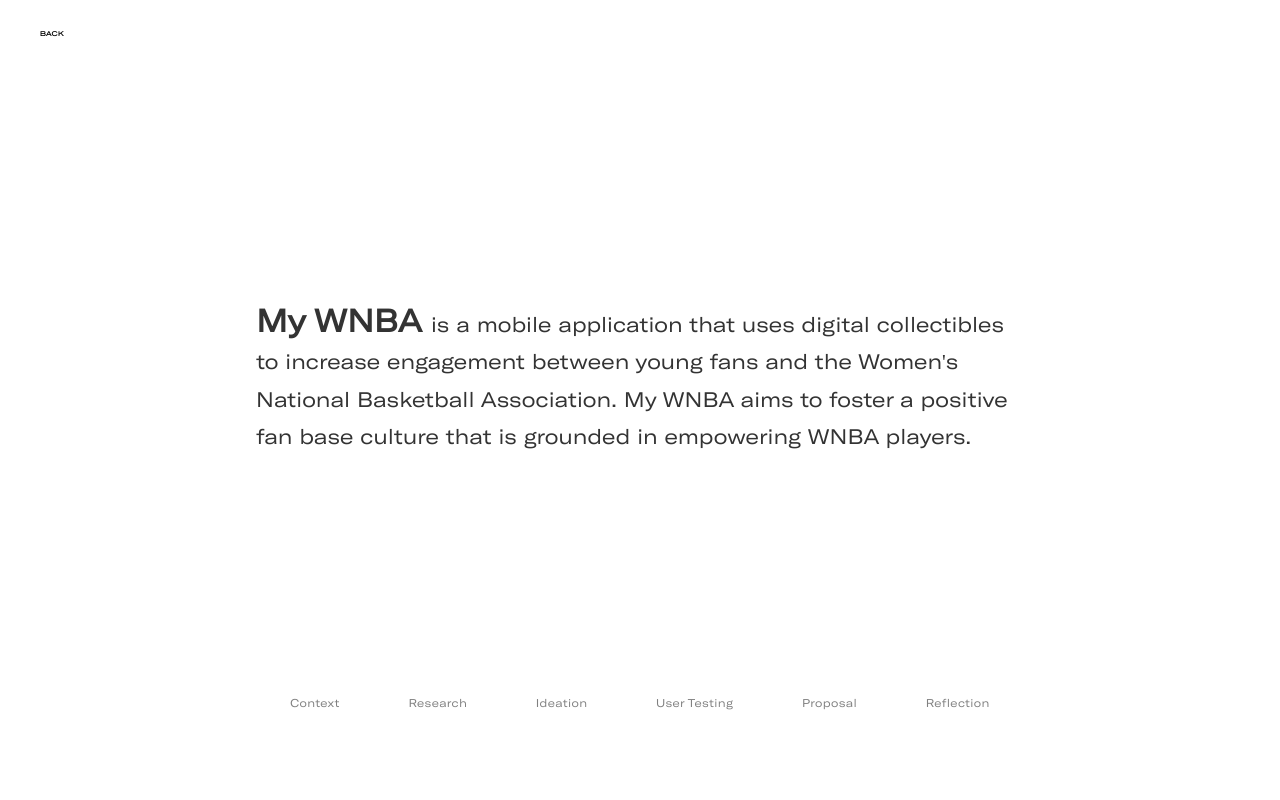
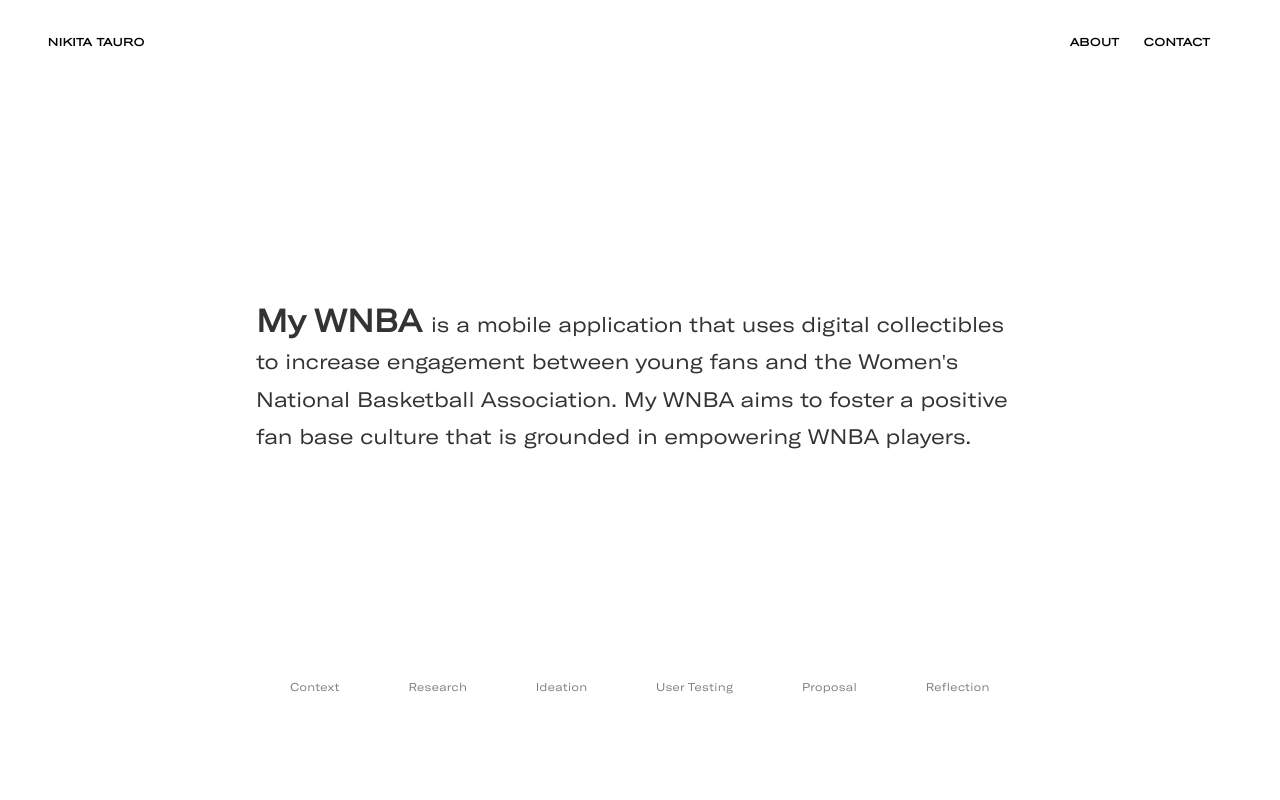
Before and after one commit to nikitatauro/cry, a plain HTML site: page wnba.html in a window 1280 px wide. Shown: the top 800 px of the page. Drawn offline with nearby package versions, Linux system fonts and the light colour scheme; files whose address does not match are found by name; a web font is replaced by a local one.

Commit message:
fixed top nav

```diff
--- a/css/main.css
+++ b/css/main.css
@@ -197,7 +197,7 @@ li:before {
 
 nav {
   /*position: fixed; */
-  z-index: 150;
+  z-index: 1;
   padding-left: 5em;
   padding-right: 5em;
   font-size: 0.5em;
@@ -337,11 +337,11 @@ img {
 
 .opening {
   /* ------------- CODE FOR BACKGROUND IMAGE ------------- */
-  position: relative;
+  /*position: relative;*/
   margin: 0;
   text-align: center;
   height: 80vh;
-  z-index: 100;
+  z-index: 1000;
   /* background-color: #111111; */
 }
 
@@ -379,6 +379,7 @@ img {
   width: 60%;
   font-size: 1.3em;
   text-align: left;
+  z-index: 1000;
 }
 
 .project-context h3{
--- a/wnba.html
+++ b/wnba.html
@@ -40,11 +40,15 @@
   <body>
 
 
-  <nav>
-      <div class="small-text">
-        <a href="index.html" > <h3>BACK</h3> </a>
+    <nav class="flex nav">
+      <div class="nav-left">
+        <a href="index.html"><h3>NIKITA TAURO</h3></a>
       </div>
-  </nav>
+      <div class="float-right">
+        <a href="about.html"><h3>  ABOUT</h3></a>
+        <a href="email.html"><h3>  CONTACT  </h3></a>
+      </div>
+    </nav>
 
   <div class="project">
 
```
Also changed, not shown: imperfectly-perfect.html (+1 -1 lines).
